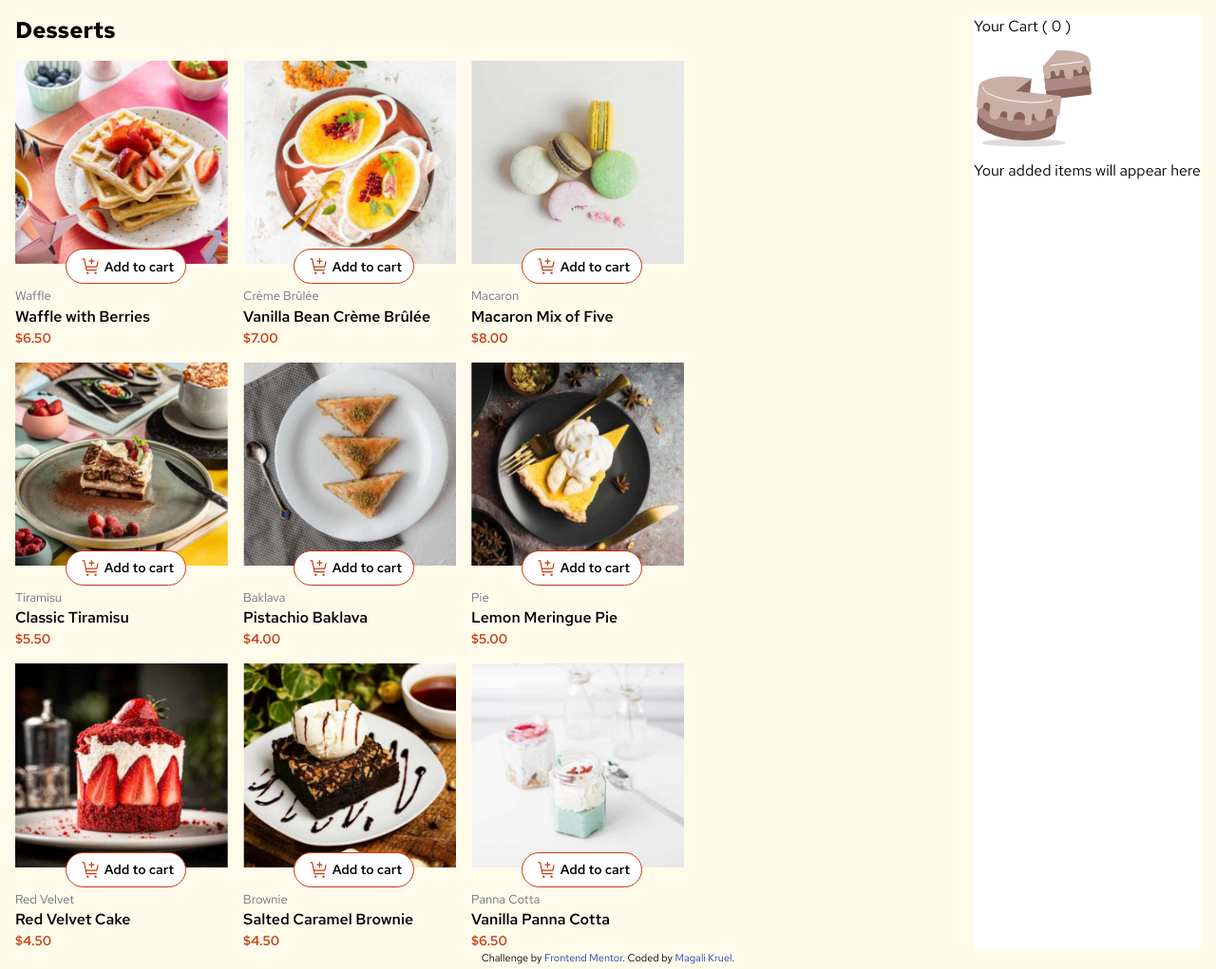
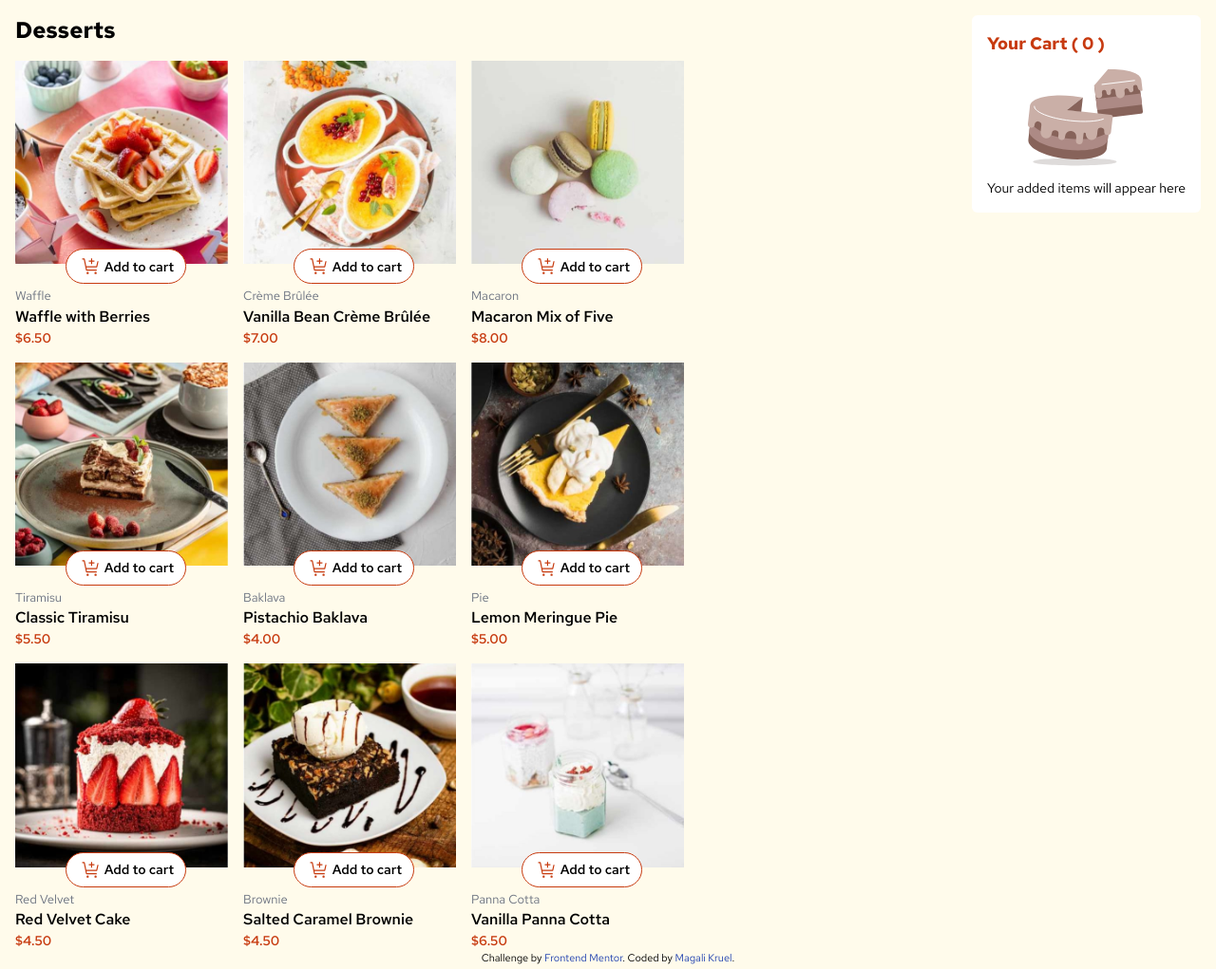
Before and after one commit to informagui/Carrito-de-compras, a website: page product-list-with-cart-main/src/index.html in a window 1280 px wide. Shown: the whole page at 95% size. Drawn offline with Linux system fonts and the light colour scheme.

Commit message:
hecha la parte de your cart

```diff
--- a/product-list-with-cart-main/src/index.html
+++ b/product-list-with-cart-main/src/index.html
@@ -11,7 +11,7 @@
 
 </head>
 <body class="p-4 font-redhat bg-amber-50">
-  <div id="main" class="flex justify-between">
+  <div id="main" class="flex items-start justify-between">
 
     <section id="products" class="grid grid-cols-3 gap-4">
 
@@ -135,10 +135,10 @@
       </div>
     </section>
 
-    <section id="cart" class=" bg-white h-auto">
-      <h3> Your Cart ( <span id="cant-prodctos">0</span> )</h3>
-      <img src="./assets/images/illustration-empty-cart.svg" alt="">
-      <p>Your added items will appear here</p>
+    <section id="cart" class=" bg-white rounded-md p-4 inline-block">
+      <h3 class="text-realRed font-bold text-lg"> Your Cart ( <span id="cant-prodctos">0</span> )</h3>
+      <img src="./assets/images/illustration-empty-cart.svg" alt="" class="mx-auto">
+      <p class="text-sm">Your added items will appear here</p>
     </section>
   </div>
 
--- a/product-list-with-cart-main/src/input.css
+++ b/product-list-with-cart-main/src/input.css
@@ -32,7 +32,7 @@
         }
     }
     .add-cart{
-        @apply flex bg-white border border-realRed rounded-3xl text-sm mx-auto px-3 py-1 items-center font-semibold -mt-4 absolute right-11;
+        @apply flex bg-white border border-realRed rounded-3xl text-sm mx-auto px-3 py-1 items-center font-semibold -mt-4 absolute right-11 hover:text-realRed;
         & img{
             @apply w-5 m-1;
         }
```
Also changed, not shown: product-list-with-cart-main/src/output.css.
